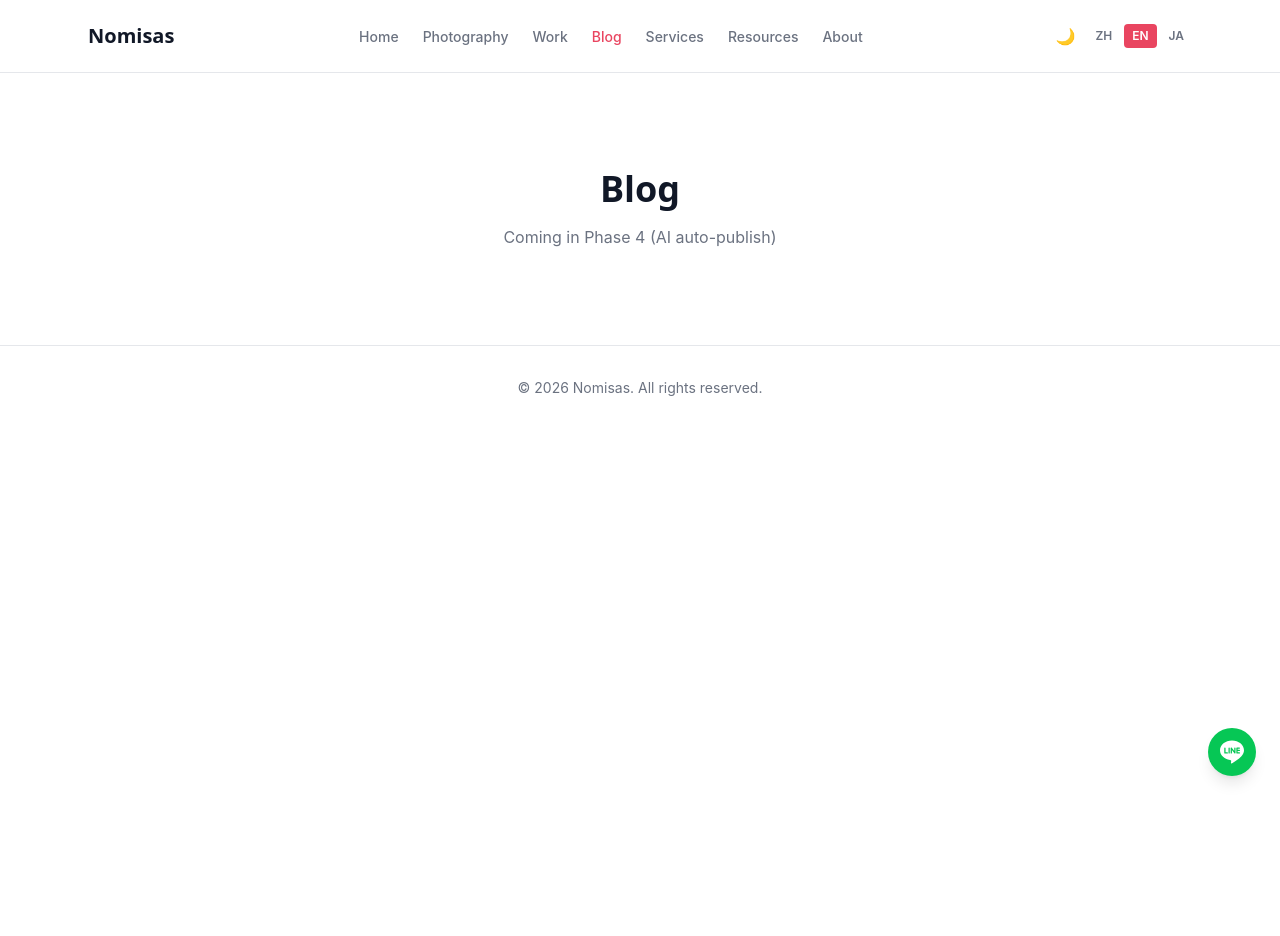
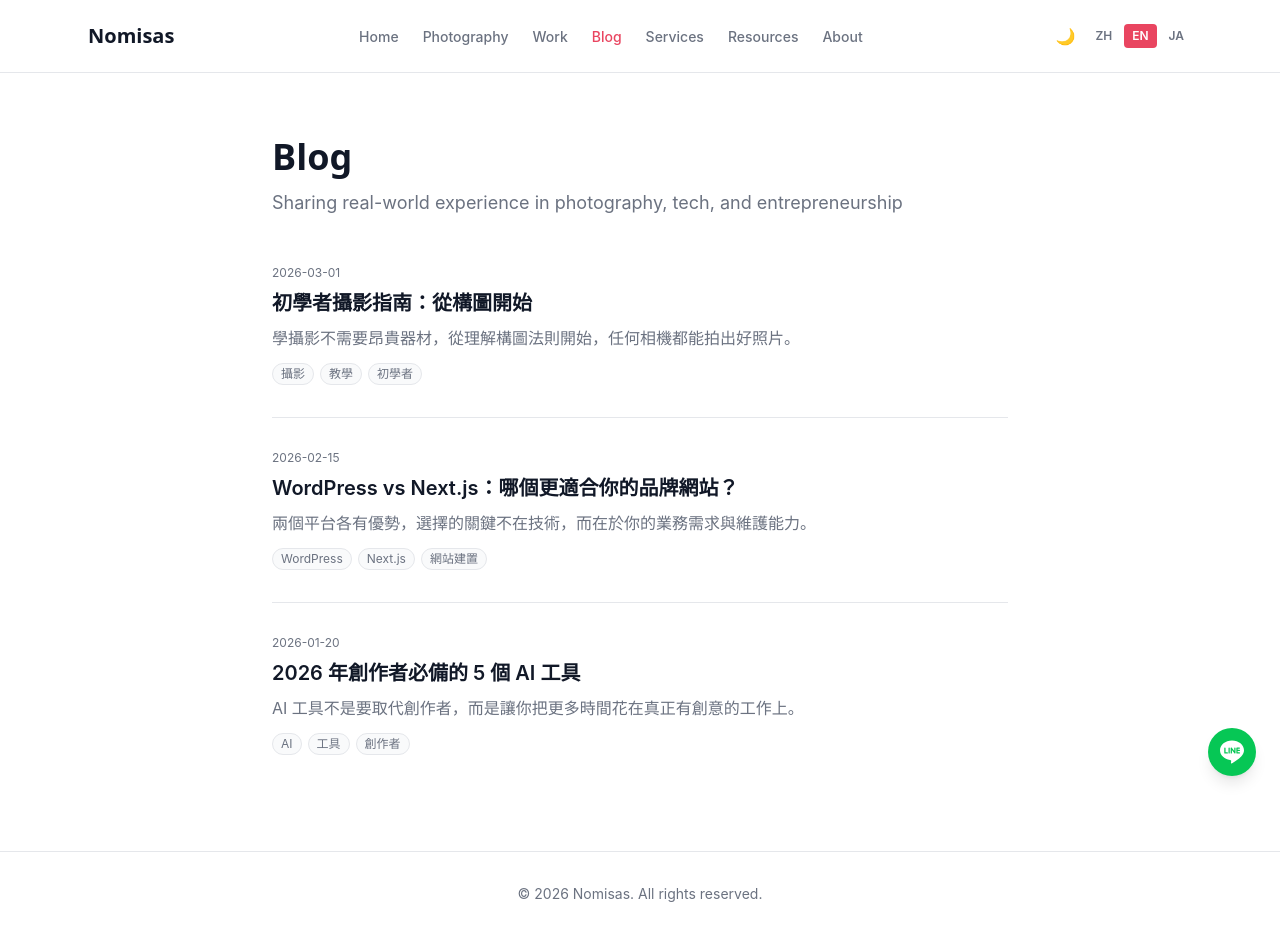
Before and after one commit to nomistudio2023/brand-site, a Next.js app: page /en/blog in a window 1280 px wide. Before the commit the page ends 800 px from the top, so only its background shows below. Built offline with nearby package versions, Linux system fonts and the light colour scheme; no server answers.

Commit message:
feat: update blog page to use BlogList with getAllPosts

```diff
--- a/src/app/[locale]/blog/page.tsx
+++ b/src/app/[locale]/blog/page.tsx
@@ -1,13 +1,20 @@
-import { useTranslations } from 'next-intl';
+import { getTranslations } from 'next-intl/server';
+import { Metadata } from 'next';
+import BlogList from '@/components/blog/BlogList';
+import { getAllPosts } from '@/lib/blog';
+
+type Props = { params: Promise<{ locale: string }> };
+
+export async function generateMetadata({ params }: Props): Promise<Metadata> {
+  const { locale } = await params;
+  const t = await getTranslations({ locale, namespace: 'blog' });
+  return {
+    title: t('metaTitle'),
+    description: t('metaDescription'),
+  };
+}
 
 export default function BlogPage() {
-  const t = useTranslations('nav');
-  return (
-    <div className="mx-auto max-w-6xl px-6 py-24 text-center">
-      <h1 className="font-display text-4xl font-bold text-[var(--t-text)]">
-        {t('blog')}
-      </h1>
-      <p className="mt-4 text-[var(--t-muted)]">Coming in Phase 4 (AI auto-publish)</p>
-    </div>
-  );
+  const posts = getAllPosts();
+  return <BlogList posts={posts} />;
 }
```
